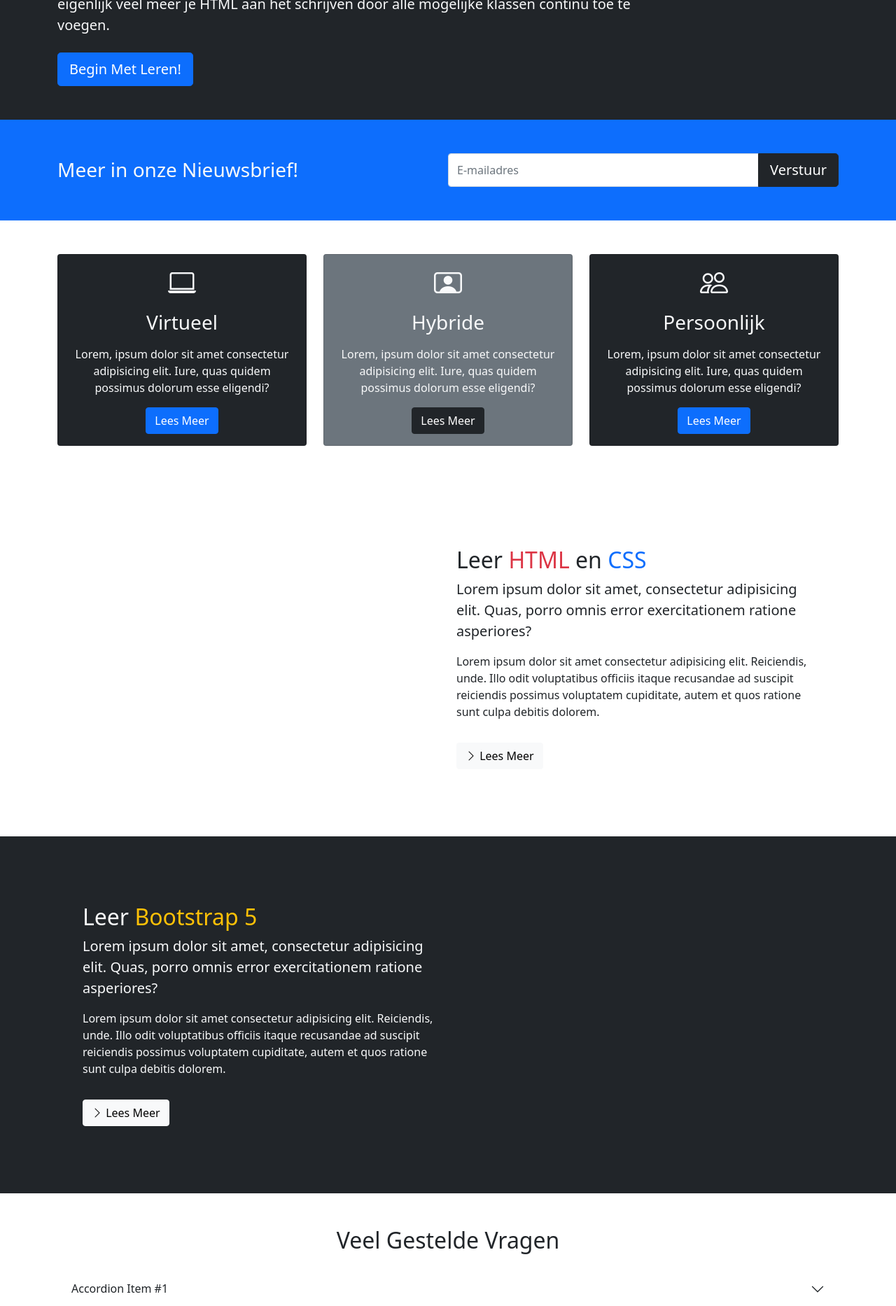
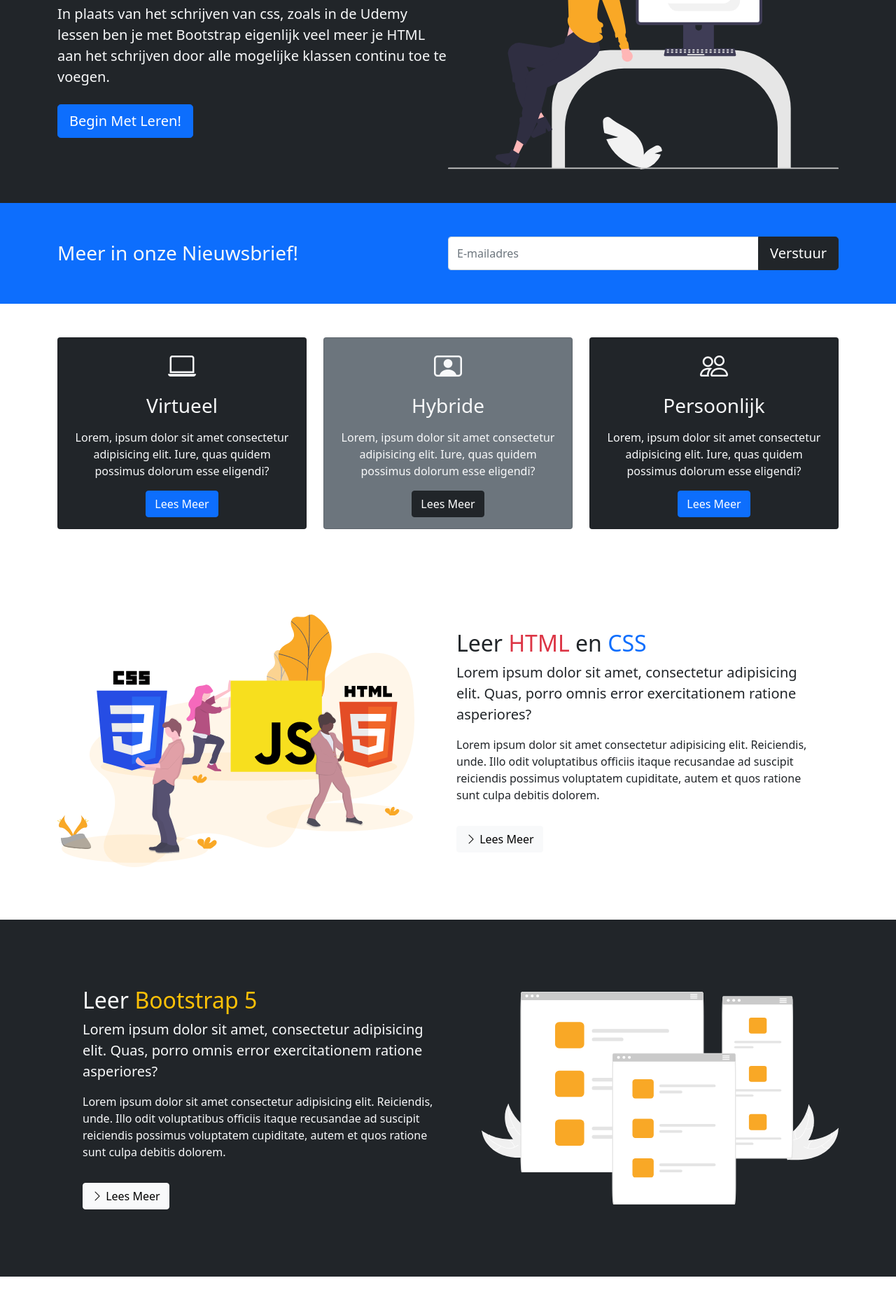
Before and after one commit to JerHaz001/JerHaz001.github.io, a plain HTML site: page index.html in a window 1280 px wide. Shown: the part 219-2085 px from the top of the page at 70% size. Drawn offline with nearby package versions, Linux system fonts and the light colour scheme.

Commit message:
Update index.html

```diff
--- a/index.html
+++ b/index.html
@@ -74,7 +74,7 @@
           </div>
           <img
             class="img-fluid w-50 d-none d-md-block"
-            src="img/hello.svg"
+            src="hello.svg"
             alt=""
           />
         </div>
@@ -153,7 +153,7 @@
       <div class="container">
         <div class="row align-items-center justify-content-between">
           <div class="col-md">
-            <img src="img/docs.svg" class="img-fluid" alt="" />
+            <img src="docs.svg" class="img-fluid" alt="" />
           </div>
           <div class="col-md p-5">
             <h2>
@@ -198,7 +198,7 @@
             >
           </div>
           <div class="col-md">
-            <img src="img/research.svg" class="img-fluid" alt="" />
+            <img src="research.svg" class="img-fluid" alt="" />
           </div>
         </div>
       </div>
@@ -468,7 +468,7 @@
             </ul>
           </div>
           <div class="col-md">
-            <img src="img/map.jpg" alt="" class="img-fluid" />
+            <img src="map.jpg" alt="" class="img-fluid" />
           </div>
         </div>
       </div>
```
